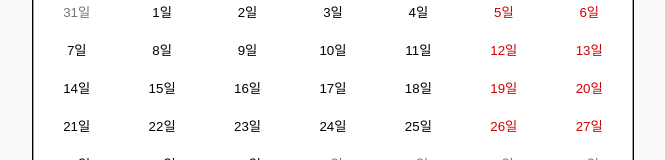
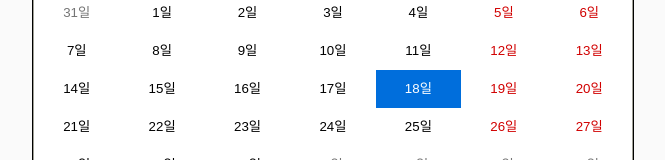
Before and after one commit to donelib/frontend, a React (Create React App) app: page / in a window 1280 px wide. Shown: the part 162-322 px from the top of the page, without its empty margins (307-972 px from the left). Built offline with nearby package versions, Linux system fonts and the light colour scheme; no server answers.

Commit message:
add default selectedDate

```diff
--- a/src/page/main/Main.tsx
+++ b/src/page/main/Main.tsx
@@ -46,7 +46,7 @@ const Main = () => {
   return (
     <div className={styles.mainContainer}>
       <Header imgSrc={iconSetting}/>
-      <Calendar onChange={setSelectDate} tileClassName={() => {return "highlight"}} locale={"ko-kr"}/>
+      <Calendar value={selectDate} onChange={setSelectDate} tileClassName={() => {return "highlight"}} locale={"ko-kr"}/>
       <div className={styles.doneContainer}>
         {/* list view -> doneInfo(+tagList) */}
         {/* select -> modify done */}
```
